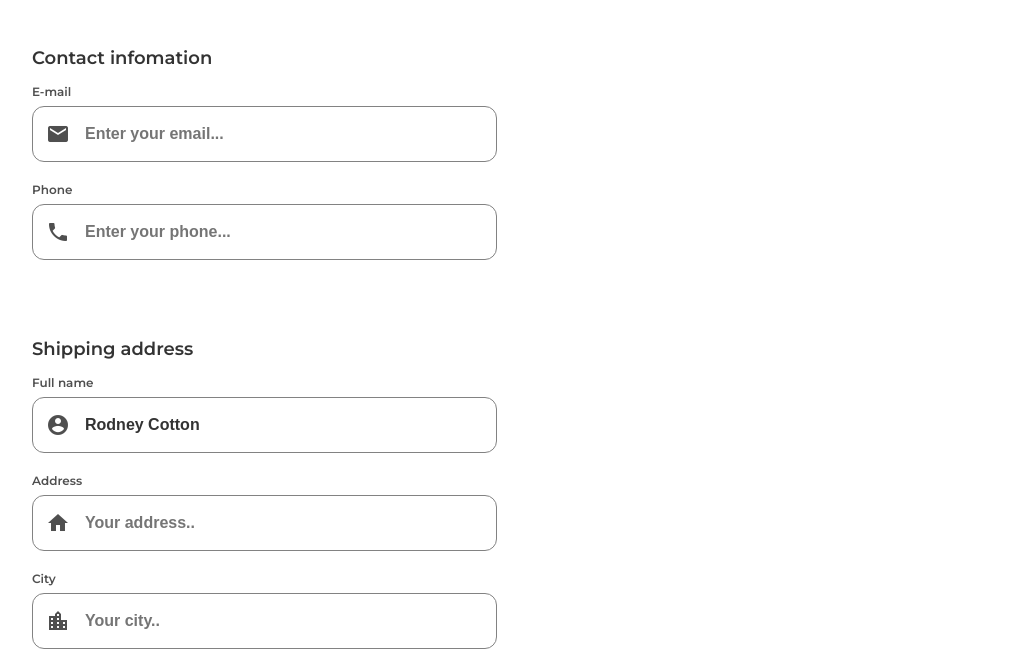
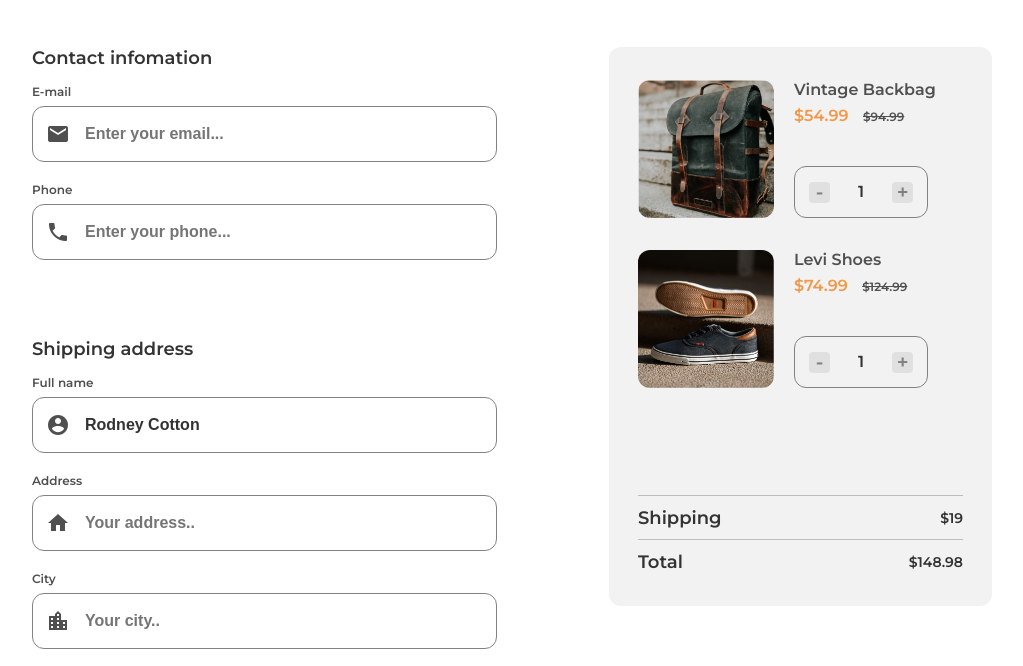
Before and after one commit to Valeria-7/DevCh_rwd_6-checkout-page, a plain HTML site: page index.html in a window 1280 px wide. Shown: the part 111-777 px from the top of the page, without its empty margins (128-1151 px from the left). Drawn offline with Linux system fonts and the light colour scheme.

Commit message:
feat: add overview block

```diff
--- a/index.html
+++ b/index.html
@@ -30,8 +30,10 @@
 
   </head>
   <body>
+    <main class="main container">
+      <h1 class="main-title">Checkout</h1>
       <div class="checkout-block">
-      <h1 class="main-title">Checkout</h1>
+
         <form action="" class="checkout-form">
           <div class="contact-information">
             <h2 class="form-title">Contact infomation</h2>
@@ -110,7 +112,52 @@
           </div>
           <button class="form-button">Continue</button>
         </form>
-      <div class="overview"></div>
+        <div class="overview">
+          <div class="overview-product">
+            <img src="img/photo1.png" alt="product" class="product-img">
+            <div class="product-info">
+              <h6 class="product-name">Vintage Backbag</h6>
+              <div class="product-prices">
+                <span class="sale-price">$54.99</span>
+                <span class="old-price">$94.99</span>
               </div>
+              <div class="counter">
+                <span class="counter-sign minus">-</span>
+                <span class="counter-amount">1</span>
+                <span class="counter-sign plus">+</span>
+              </div>
+            </div>
+          </div>
+          <div class="overview-product">
+            <img src="img/photo2.png" alt="product" class="product-img">
+            <div class="product-info">
+              <h6 class="product-name">Levi Shoes</h6>
+              <div class="product-prices">
+                <span class="sale-price">$74.99</span>
+                <span class="old-price">$124.99</span>
+              </div>
+              <div class="counter">
+                <span class="counter-sign minus">-</span>
+                <span class="counter-amount">1</span>
+                <span class="counter-sign plus">+</span>
+              </div>
+            </div>
+          </div>
+          <div class="overview-total-info">
+            <div class="total-info">
+              <span class="total-text">Shipping</span>
+              <span class="total-price">$19</span>
+            </div>
+            <div class="total-info">
+              <span class="total-text">Total</span>
+              <span class="total-price">$148.98</span>
+            </div>
+          </div>
+
+
+        </div>
+      </div>
+    </main>
+
   </body>
 </html>
--- a/style.css
+++ b/style.css
@@ -9,10 +9,15 @@ body {
   font-weight: 600;
 }
 
-.checkout-block {
+.container {
   max-width: 960px;
   width: 100%;
   margin: 0 auto;
+}
+
+.checkout-block {
+  display: flex;
+  justify-content: space-between;
 }
 
 .main-title {
@@ -138,3 +143,102 @@ body {
   border: none;
   cursor: pointer;
 }
+
+.overview {
+  padding: 33px 29px;
+  max-width: 383px;
+  width: 100%;
+  margin-bottom: auto;
+  background: #f2f2f2;
+  border-radius: 12px;
+}
+
+.overview-product {
+  display: flex;
+  margin-bottom: 32px;
+}
+
+.product-img {
+  margin-right: 20px;
+  width: 136px;
+  border-radius: 12px;
+}
+
+.product-name {
+  margin-bottom: 6px;
+  font-size: 16px;
+  line-height: 20px;
+  color: #4e5150;
+}
+
+.product-prices {
+  margin-bottom: 40px;
+}
+
+.sale-price {
+  margin-right: 10px;
+  font-size: 16px;
+  line-height: 20px;
+  color: #f2994a;
+}
+
+.old-price {
+  font-size: 12px;
+  line-height: 15px;
+  text-decoration-line: line-through;
+  color: #4e5150;
+}
+
+.counter {
+  display: flex;
+  align-items: center;
+  justify-content: space-around;
+  width: 134.25px;
+  height: 52px;
+  border: 1px solid #828282;
+  border-radius: 12px;
+}
+
+.counter-sign {
+  display: flex;
+  align-items: center;
+  justify-content: center;
+  height: 21px;
+  width: 21px;
+  font-size: 20px;
+  color: #828282;
+  background: #e0e0e0;
+  border-radius: 4px;
+  cursor: pointer;
+}
+
+.counter-amount {
+  font-size: 16px;
+  line-height: 20px;
+  color: #333333;
+}
+
+.overview-total-info {
+  margin-top: 107px;
+}
+
+.total-info {
+  display: flex;
+  align-items: center;
+  justify-content: space-between;
+  margin-top: 10px;
+  border-top: 1px solid #bdbdbd;
+  padding-top: 11px;
+}
+
+.total-text {
+  font-size: 18px;
+  line-height: 22px;
+  color: #333333;
+}
+
+.total-price {
+  font-size: 14px;
+  line-height: 17px;
+  color: #333333;
+}
```
Lines whose indentation alone changed are shown as unchanged.
